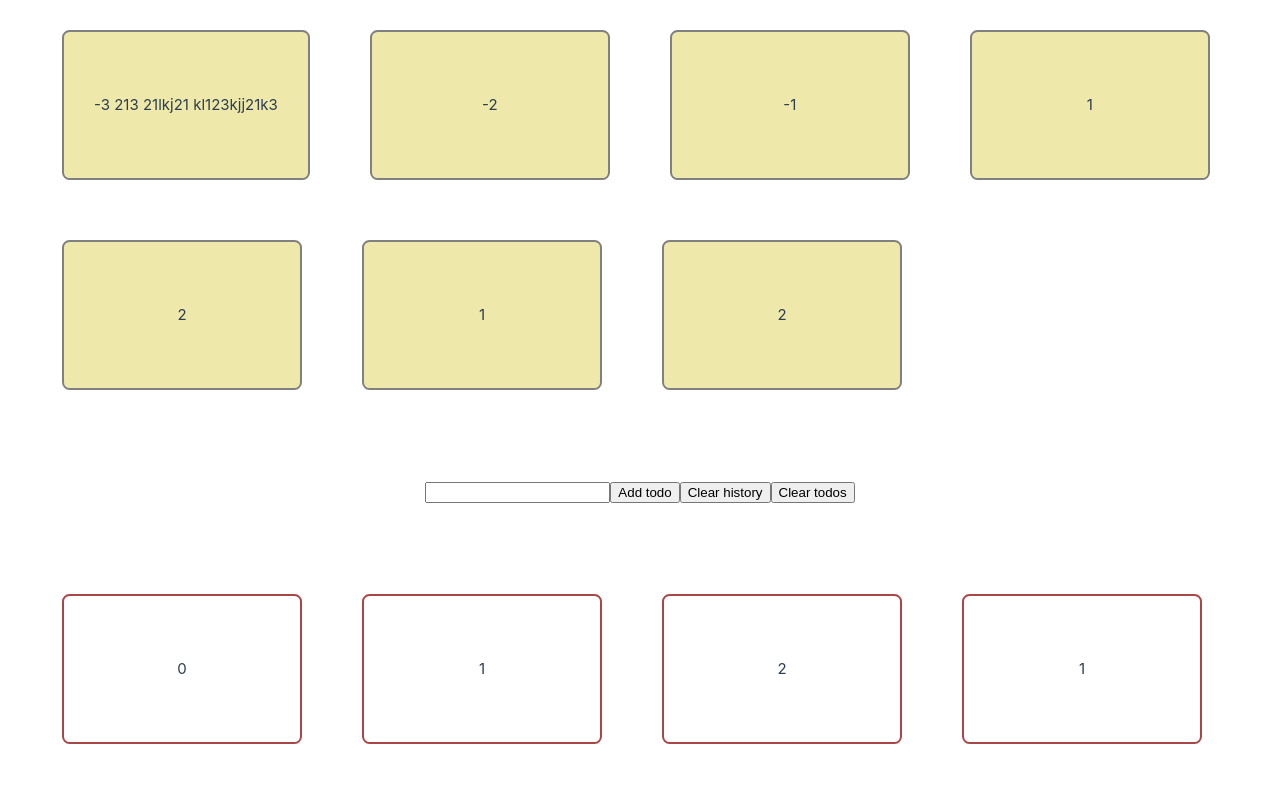
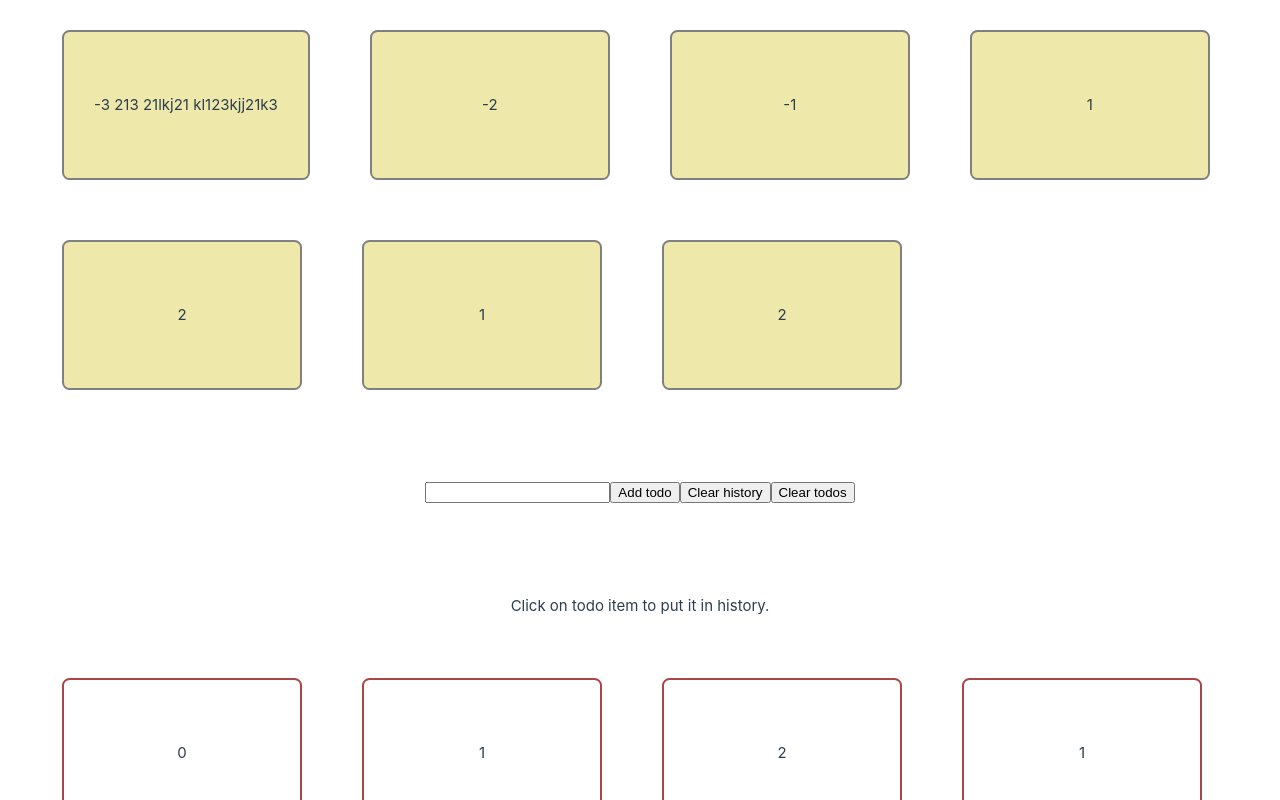
Before and after one commit to unam3/tiledo, a Vue app in the folder tiledo/: page / in a window 1280 px wide. Shown: the top 800 px of the page. Built offline with nearby package versions, Linux system fonts and the light colour scheme.

Commit message:
clickTip was added

```diff
--- a/tiledo/src/components/TileDoes.vue
+++ b/tiledo/src/components/TileDoes.vue
@@ -63,6 +63,10 @@ const clearTodos = () => {
       </button>
   </div>
 
+  <div class="clickTip">
+    Click on todo item to put it in history.
+  </div>
+
   <div class="tileContainer">
       <Tile
         v-for="(todoText, index) in state.todos"
@@ -91,6 +95,10 @@ const clearTodos = () => {
     margin: 4em auto;
 }
 
+.clickTip {
+    margin: 2em auto;
+}
+
 /*
 .greetings h3 {
   text-align: center;
```
